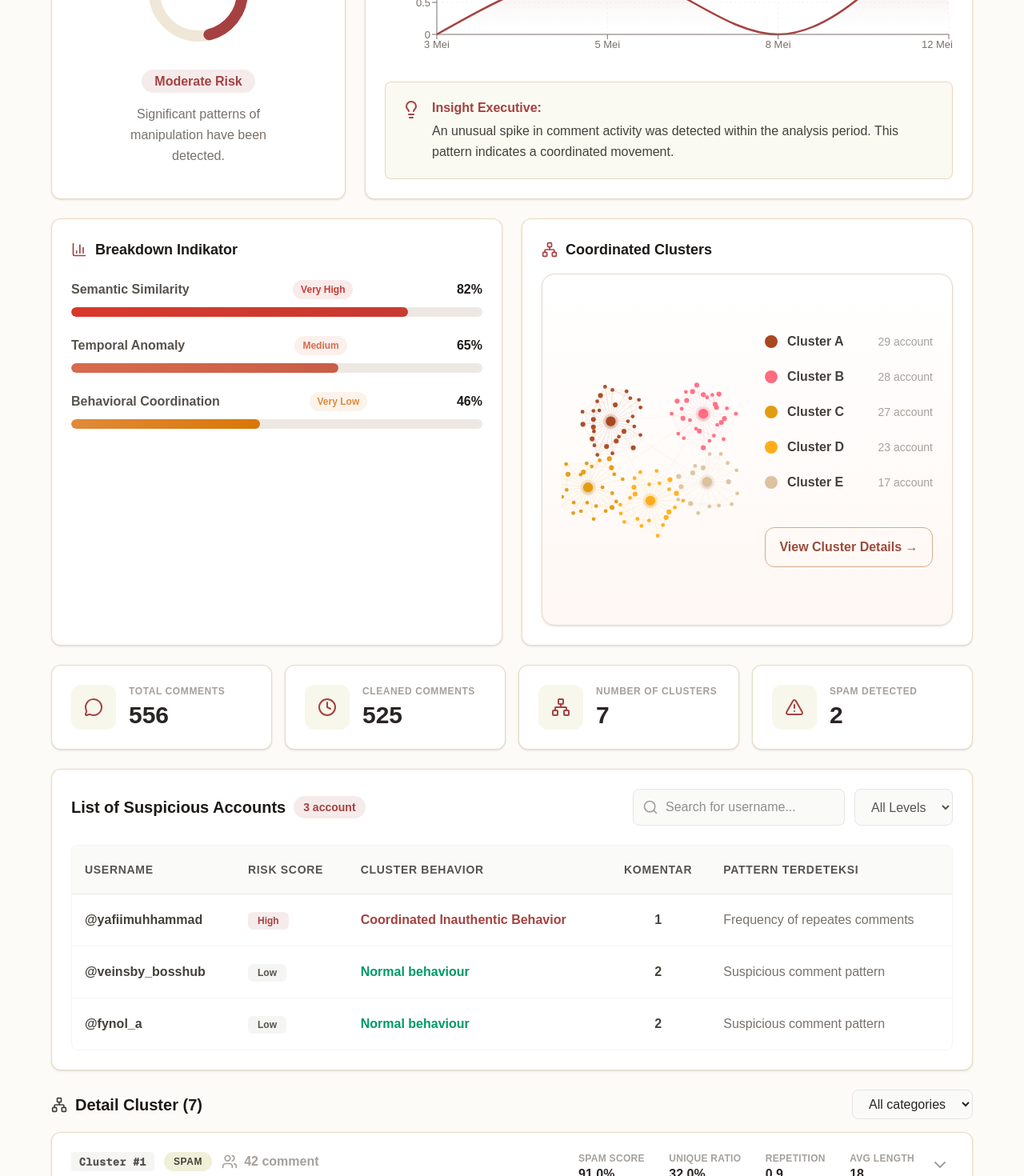
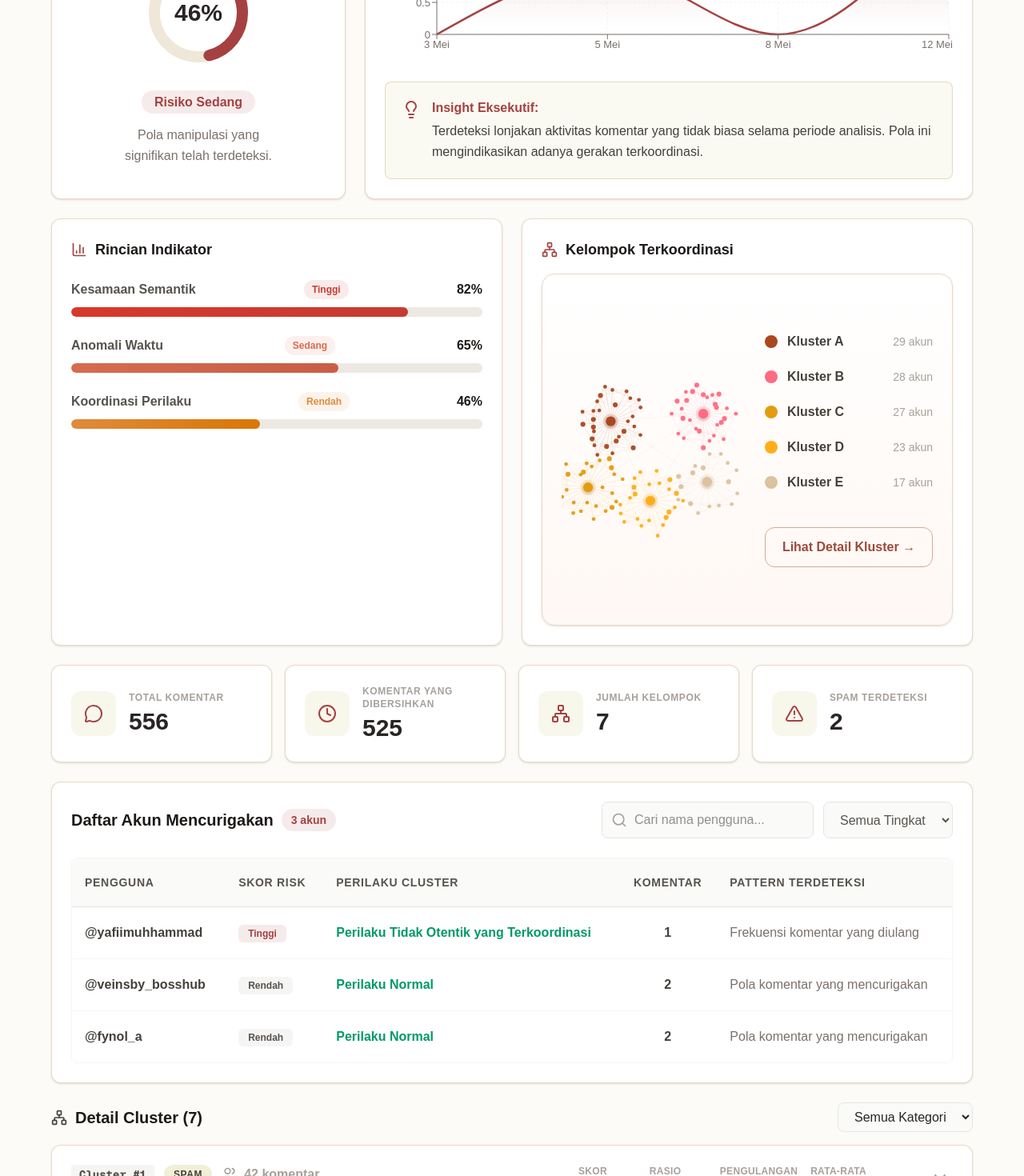
Before and after one commit to l200230277-sketch/fe-spark, a Next.js app: page /dashboard in a window 1280 px wide. Shown: the part 600-2070 px from the top of the page at 80% size. Built offline with nearby package versions, Linux system fonts and the light colour scheme.

Commit message:
translate dashboard ke indo

```diff
--- a/src/app/dashboard/page.tsx
+++ b/src/app/dashboard/page.tsx
@@ -41,7 +41,7 @@ interface AnalysisResult {
   temporal_analysis: Array<{ tanggal: string; jumlah_komentar: number }>;
   suspicious_accounts: Array<{
     username: string;
-    risk_score: "High" | "Medium" | "Low";
+    risk_score: "Tinggi" | "Sedang" | "Rendah";
     cluster_behavior: string;
     comment_count: number;
     pattern: string;
@@ -170,7 +170,7 @@ const GaugeChart = ({ value, label }: { value: number; label: string }) => {
       </div>
       <div className="mt-5 text-center">
         <span className="text-base px-4 py-1.5 bg-[#A54141]/10 text-[#A54141] rounded-full font-bold">
-          Moderate Risk
+          Risiko Sedang
         </span>
         <p className="text-base text-stone-500 mt-4 max-w-[220px] leading-relaxed">{label}</p>
       </div>
@@ -191,31 +191,31 @@ const GaugeChart = ({ value, label }: { value: number; label: string }) => {
 }) => {
   const clusterConfigs = [
   {
-    label: "Cluster A",
+    label: "Kluster A",
     color: "#A9471F",
     count: 29,
     center: { x: 130, y: 110 },
   },
   {
-    label: "Cluster B",
+    label: "Kluster  B",
     color: "#FF6B81",
     count: 28,
     center: { x: 375, y: 90 },
   },
   {
-    label: "Cluster C",
+    label: "Kluster C",
     color: "#E39B11",
     count: 27,
     center: { x: 70, y: 285 },
   },
   {
-    label: "Cluster D",
+    label: "Kluster D",
     color: "#FFAE1A",
     count: 23,
     center: { x: 235, y: 320 },
   },
   {
-    label: "Cluster E",
+    label: "Kluster E",
     color: "#DCC29E",
     count: 17,
     center: { x: 385, y: 270 },
@@ -350,7 +350,7 @@ const GaugeChart = ({ value, label }: { value: number; label: string }) => {
               </div>
 
               <span className="text-sm text-stone-400 font-medium">
-                {cluster.count} account
+                {cluster.count} akun
               </span>
             </div>
           ))}
@@ -367,7 +367,7 @@ const GaugeChart = ({ value, label }: { value: number; label: string }) => {
             }}
             className="w-full mt-6 border border-[#D7A98C] text-[#9A4B3B] font-semibold rounded-xl py-3 hover:bg-[#FFF4EC] transition-all duration-300"
           >
-            View Cluster Details →
+            Lihat Detail Kluster →
           </button>
         </div>
       </div>
@@ -398,7 +398,7 @@ const MOCK_DATA: AnalysisResult = {
   comments_count: 556,
   comments_cleaned_count: 525,
   temporal_insight: {
-    message: "An unusual spike in comment activity was detected within the analysis period. This pattern indicates a coordinated movement.",
+    message: "Terdeteksi lonjakan aktivitas komentar yang tidak biasa selama periode analisis. Pola ini mengindikasikan adanya gerakan terkoordinasi.",
   },
   temporal_analysis: [
     { tanggal: "3 Mei", jumlah_komentar: 0 },
@@ -409,24 +409,24 @@ const MOCK_DATA: AnalysisResult = {
   suspicious_accounts: [
     {
       username: "yafiimuhhammad",
-      risk_score: "High",
-      cluster_behavior: "Coordinated Inauthentic Behavior",
+      risk_score: "Tinggi",
+      cluster_behavior: "Perilaku Tidak Otentik yang Terkoordinasi",
       comment_count: 1,
-      pattern: "Frequency of repeates comments",
+      pattern: "Frekuensi komentar yang diulang",
     },
     {
       username: "veinsby_bosshub",
-      risk_score: "Low",
-      cluster_behavior: "Normal behaviour",
+      risk_score: "Rendah",
+      cluster_behavior: "Perilaku Normal",
       comment_count: 2,
-      pattern: "Suspicious comment pattern",
+      pattern: "Pola komentar yang mencurigakan",
     },
     {
       username: "fynol_a",
-      risk_score: "Low",
-      cluster_behavior: "Normal behaviour",
+      risk_score: "Rendah",
+      cluster_behavior: "Perilaku Normal",
       comment_count: 2,
-      pattern: "Suspicious comment pattern",
+      pattern: "Pola komentar yang mencurigakan",
     },
   ],
 cluster_summaries: [
@@ -779,7 +779,7 @@ export default function DashboardPage() {
             </div>
 
             <div className="space-y-3">
-              <h1 className="text-2xl sm:text-3xl md:text-4xl font-extrabold tracking-tight leading-tight">CIB Analysis Results</h1>
+              <h1 className="text-2xl sm:text-3xl md:text-4xl font-extrabold tracking-tight leading-tight">Hasil Analisis CIB</h1>
               <div className="flex items-center gap-2 text-[#E7E4BE] bg-black/15 w-fit max-w-full px-3 sm:px-4 py-1.5 sm:py-2 rounded-lg border border-white/10 overflow-hidden">
                 <LinkIcon className="w-5 h-5" />
                 <a
@@ -794,7 +794,7 @@ export default function DashboardPage() {
               </div>
               <div className="text-sm bg-white/20 w-fit px-4 py-1.5 rounded font-bold tracking-wider uppercase flex items-center gap-1.5">
                 <span className="w-2 h-2 rounded-full bg-emerald-400 animate-pulse"></span>
-                AI Verified Analysis
+                Analisis Terverifikasi AI
               </div>
             </div>
 
@@ -804,22 +804,22 @@ export default function DashboardPage() {
         <div className="grid grid-cols-1 lg:grid-cols-3 gap-6">
           <div className="bg-white rounded-xl shadow-sm border border-[#D9C49D]/60 p-6 flex flex-col justify-between">
             <div className="flex items-center gap-1.5 mb-4">
-              <h2 className="text-lg font-bold text-stone-900">CIB Score</h2>
+              <h2 className="text-lg font-bold text-stone-900">Skor CIB</h2>
               <span className="text-sm text-stone-400 hover:text-stone-600 cursor-help transition-colors font-medium" title="Coordinated Inauthentic Behavior Score">
                 ⓘ
               </span>
             </div>
-            <GaugeChart value={cibScore} label="Significant patterns of manipulation have been detected." />
+            <GaugeChart value={cibScore} label="Pola manipulasi yang signifikan telah terdeteksi." />
           </div>
 
           <div className="lg:col-span-2 bg-white rounded-xl shadow-sm border border-[#D9C49D]/60 p-6">
             <div className="flex items-center justify-between mb-5">
               <h2 className="text-lg font-bold text-stone-900 flex items-center gap-2.5">
                 <Activity className="w-5 h-5 text-[#A54141]" />
-                Temporal Comment Patterns
+                Pola Komentar Temporal
               </h2>
               <span className="text-sm px-3 py-1 bg-[#E7E4BE]/40 text-[#A54141] rounded-full border border-[#D9C49D] font-bold">
-                5 Spikes Detected
+                Terdeteksi 5 lonjakan
               </span>
             </div>
             <ResponsiveContainer width="100%" height={200}>
@@ -842,7 +842,7 @@ export default function DashboardPage() {
               <div className="mt-6 bg-[#E7E4BE]/20 border border-[#D9C49D]/60 rounded-lg p-5 flex gap-3.5">
                 <Lightbulb className="w-6 h-6 text-[#A54141] flex-shrink-0 mt-0.5" />
                 <div>
-                  <p className="text-base font-bold text-[#A54141] mb-1">Insight Executive:</p>
+                  <p className="text-base font-bold text-[#A54141] mb-1">Insight Eksekutif:</p>
                   <p className="text-base text-stone-700 leading-relaxed font-medium">{result.temporal_insight.message}</p>
                 </div>
               </div>
@@ -854,7 +854,7 @@ export default function DashboardPage() {
           <div className="bg-white rounded-xl shadow-sm border border-[#D9C49D]/60 p-6 space-y-6">
             <h2 className="text-lg font-bold text-stone-900 flex items-center gap-2.5">
               <BarChart3 className="w-5 h-5 text-[#A54141]" />
-              Breakdown Indikator
+              Rincian Indikator
             </h2>
 
     <div className="space-y-6">
@@ -862,7 +862,7 @@ export default function DashboardPage() {
         <div>
           <div className="flex justify-between items-center mb-2.5">
             <span className="text-base font-semibold text-stone-600">
-              Semantic Similarity
+              Kesamaan Semantik
             </span>
             <span
               className={`text-xs font-bold px-2.5 py-1 rounded-full ${
@@ -874,10 +874,10 @@ export default function DashboardPage() {
               }`}
             >
               {semanticSimilarity >= 75
-                ? "Very High"
+                ? "Tinggi"
                 : semanticSimilarity >= 50
-                ? "Medium"
-                : "Very Low"}
+                ? "Sedang"
+                : "Rendah"}
             </span>
             <span className="text-base font-extrabold text-stone-900">
               {Math.round(semanticSimilarity)}%
@@ -903,7 +903,7 @@ export default function DashboardPage() {
         <div>
           <div className="flex justify-between items-center mb-2.5">
             <span className="text-base font-semibold text-stone-600">
-              Temporal Anomaly
+              Anomali Waktu
             </span>
             <span
               className={`text-xs font-bold px-2.5 py-1 rounded-full ${
@@ -915,10 +915,10 @@ export default function DashboardPage() {
               }`}
             >
               {temporalAnomaly >= 75
-                ? "Very High"
+                ? "Tinggi"
                 : temporalAnomaly >= 50
-                ? "Medium"
-                : "Very Low"}
+                ? "Sedang"
+                : "Rendah"}
             </span>
             <span className="text-base font-extrabold text-stone-900">
               {Math.round(temporalAnomaly)}%
@@ -944,7 +944,7 @@ export default function DashboardPage() {
         <div>
           <div className="flex justify-between items-center mb-2.5">
             <span className="text-base font-semibold text-stone-600">
-              Behavioral Coordination
+              Koordinasi Perilaku
             </span>
             <span
               className={`text-xs font-bold px-2.5 py-1 rounded-full ${
@@ -956,10 +956,10 @@ export default function DashboardPage() {
               }`}
             >
               {behavioralCoordination >= 75
-                ? "Very High"
+                ? "Tinggi"
                 : behavioralCoordination >= 50
-                ? "Medium"
-                : "Very Low"}
+                ? "Sedang"
+                : "Rendah"}
             </span>
             <span className="text-base font-extrabold text-stone-900">
               {Math.round(behavioralCoordination)}%
@@ -988,7 +988,7 @@ export default function DashboardPage() {
           <div className="bg-white rounded-xl shadow-sm border border-[#D9C49D]/60 p-6">
             <h2 className="text-lg font-bold text-stone-900 mb-4 flex items-center gap-2.5">
               <Network className="w-5 h-5 text-[#A54141]" />
-              Coordinated Clusters
+              Kelompok Terkoordinasi
             </h2>
 
             <NetworkGraph
@@ -1001,19 +1001,19 @@ export default function DashboardPage() {
           </div>
 
         <div className="grid grid-cols-2 md:grid-cols-4 gap-4">
-          <StatsCard icon={<MessageCircle className="w-6 h-6 text-[#A54141]" />} label="Total Comments" value={(result?.comments_count || 0).toString()} />
-          <StatsCard icon={<Clock className="w-6 h-6 text-[#A54141]" />} label="Cleaned Comments" value={(result?.comments_cleaned_count || 0).toString()} />
-          <StatsCard icon={<Network className="w-6 h-6 text-[#A54141]" />} label="Number of Clusters" value={(result?.cluster_summaries?.length || 0).toString()} />
-          <StatsCard icon={<AlertTriangle className="w-6 h-6 text-[#A54141]" />} label="Spam Detected" value={spamClusters.toString()} />
+          <StatsCard icon={<MessageCircle className="w-6 h-6 text-[#A54141]" />} label="Total Komentar" value={(result?.comments_count || 0).toString()} />
+          <StatsCard icon={<Clock className="w-6 h-6 text-[#A54141]" />} label="Komentar yang Dibersihkan" value={(result?.comments_cleaned_count || 0).toString()} />
+          <StatsCard icon={<Network className="w-6 h-6 text-[#A54141]" />} label="Jumlah Kelompok" value={(result?.cluster_summaries?.length || 0).toString()} />
+          <StatsCard icon={<AlertTriangle className="w-6 h-6 text-[#A54141]" />} label="Spam Terdeteksi" value={spamClusters.toString()} />
         </div>
 
           <div className="bg-white rounded-xl shadow-sm border border-[#D9C49D]/60 p-6">
             <div className="flex flex-col sm:flex-row sm:items-center justify-between gap-4 mb-6">
               <div>
                 <h2 className="text-xl font-bold text-stone-900 flex items-center gap-2.5">
-                  List of Suspicious Accounts
+                 Daftar Akun Mencurigakan
                   <span className="text-sm px-3 py-1 bg-[#A54141]/10 text-[#A54141] rounded-full font-bold">
-                    {result.suspicious_accounts.length} account
+                    {result.suspicious_accounts.length} akun
                   </span>
                 </h2>
               </div>
@@ -1022,7 +1022,7 @@ export default function DashboardPage() {
                   <Search className="w-5 h-5 absolute left-3 top-1/2 -translate-y-1/2 text-stone-400" />
                   <input
                     type="text"
-                    placeholder="Search for username..."
+                    placeholder="Cari nama pengguna..."
                     value={accountSearch}
                     onChange={(e) => setAccountSearch(e.target.value)}
                     className="pl-10 pr-4 py-2.5 border border-stone-200 rounded-lg text-base bg-stone-50 focus:outline-none focus:ring-1 focus:ring-[#A54141]"
@@ -1033,10 +1033,10 @@ export default function DashboardPage() {
                   onChange={(e) => setAccountFilter(e.target.value)}
                   className="px-4 py-2.5 border border-stone-200 rounded-lg text-base bg-stone-50 focus:outline-none text-stone-600 focus:ring-1 focus:ring-[#A54141] font-medium"
                 >
-                  <option value="all">All Levels</option>
-                  <option value="High">High</option>
-                  <option value="Medium">Medium</option>
-                  <option value="Low">Low</option>
+                  <option value="all">Semua Tingkat</option>
+                  <option value="Tinggi">Tinggi</option>
+                  <option value="Sedang">Sedang</option>
+                  <option value="Rendah">Rendah</option>
                 </select>
               </div>
             </div>
@@ -1045,9 +1045,9 @@ export default function DashboardPage() {
               <table className="w-full text-left text-base border-collapse">
                 <thead className="bg-stone-50 text-stone-600 font-bold border-b border-stone-200 uppercase tracking-wider text-sm">
                   <tr>
-                    <th className="py-5 px-4">Username</th>
-                    <th className="py-5 px-4">Risk Score</th>
-                    <th className="py-5 px-4">Cluster Behavior</th>
+                    <th className="py-5 px-4">Pengguna</th>
+                    <th className="py-5 px-4">Skor Risk</th>
+                    <th className="py-5 px-4">Perilaku Cluster</th>
                     <th className="py-5 px-4 text-center">Komentar</th>
                     <th className="py-5 px-4">Pattern Terdeteksi</th>
                   </tr>
@@ -1066,9 +1066,9 @@ export default function DashboardPage() {
                         <td className="py-5 px-4">
                           <span
                             className={`text-xs px-3 py-1 rounded-md font-extrabold ${
-                              account.risk_score === "High"
+                              account.risk_score === "Tinggi"
                                 ? "bg-[#A54141]/10 text-[#A54141]"
-                                : account.risk_score === "Medium"
+                                : account.risk_score === "Sedang"
                                 ? "bg-[#C4876B]/10 text-[#C4876B]"
                                 : "bg-stone-100 text-stone-600"
                             }`}
@@ -1102,7 +1102,7 @@ export default function DashboardPage() {
                         colSpan={5}
                         className="py-10 text-center text-stone-400 font-semibold"
                       >
-                        No data found
+                        Tidak menemukan data
                       </td>
                     </tr>
                   )}
@@ -1122,9 +1122,9 @@ export default function DashboardPage() {
               onChange={(e) => setFilterLabel(e.target.value)}
               className="px-4 py-2 border border-stone-200 rounded-lg text-base bg-stone-50 focus:outline-none focus:ring-1 focus:ring-[#A54141] font-medium"
             >
-              <option value="all">All categories</option>
+              <option value="all">Semua Kategori</option>
               <option value="spam">Spam</option>
-              <option value="suspicious">Suspicious</option>
+              <option value="suspicious">Mencurigakan</option>
               <option value="normal">Normal</option>
             </select>
           </div>
@@ -1194,7 +1194,7 @@ function ClusterCard({
 
               <span className="text-base text-stone-400 font-semibold flex items-center gap-2">
                 <Users className="w-5 h-5" />
-                {cluster.stats.jumlah_data} comment
+                {cluster.stats.jumlah_data} komentar
               </span>
             </div>
 
@@ -1206,7 +1206,7 @@ function ClusterCard({
 
             <div>
               <div className="text-xs text-stone-400 uppercase font-bold tracking-wide">
-                Spam Score
+                Skor Spam
               </div>
               <div className="text-base font-extrabold text-stone-800">
                 {(cluster.stats.spam_score * 100).toFixed(1)}%
@@ -1215,7 +1215,7 @@ function ClusterCard({
 
             <div>
               <div className="text-xs text-stone-400 uppercase font-bold tracking-wide">
-                Unique Ratio
+                Rasio Unik
               </div>
               <div className="text-base font-extrabold text-stone-800">
                 {(cluster.stats.unique_ratio * 100).toFixed(1)}%
@@ -1224,7 +1224,7 @@ function ClusterCard({
 
             <div>
               <div className="text-xs text-stone-400 uppercase font-bold tracking-wide">
-                Repetition
+                Pengulangan
               </div>
               <div className="text-base font-extrabold text-stone-800">
                 {cluster.stats.repetition_score.toFixed(1)}
@@ -1233,7 +1233,7 @@ function ClusterCard({
 
             <div>
               <div className="text-xs text-stone-400 uppercase font-bold tracking-wide">
-                Avg length
+                Rata-rata Panjang
               </div>
               <div className="text-base font-extrabold text-stone-800">
                 {cluster.stats.avg_comment_length}
```
